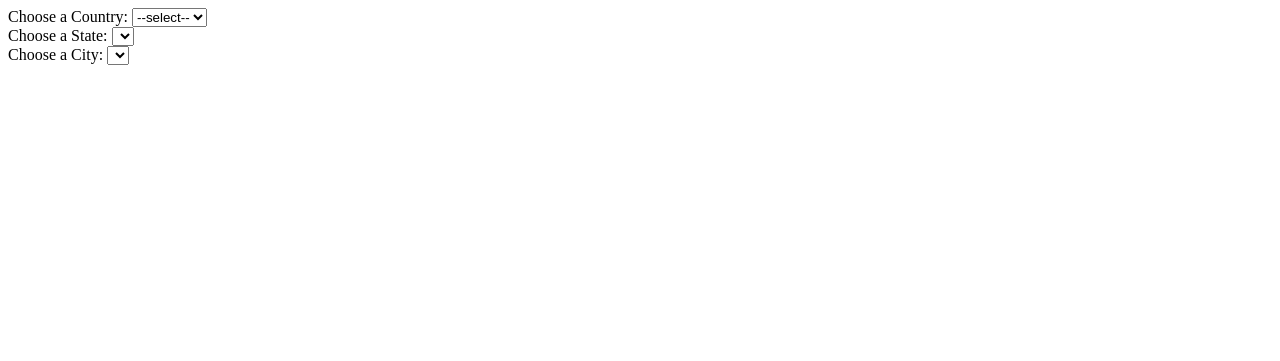
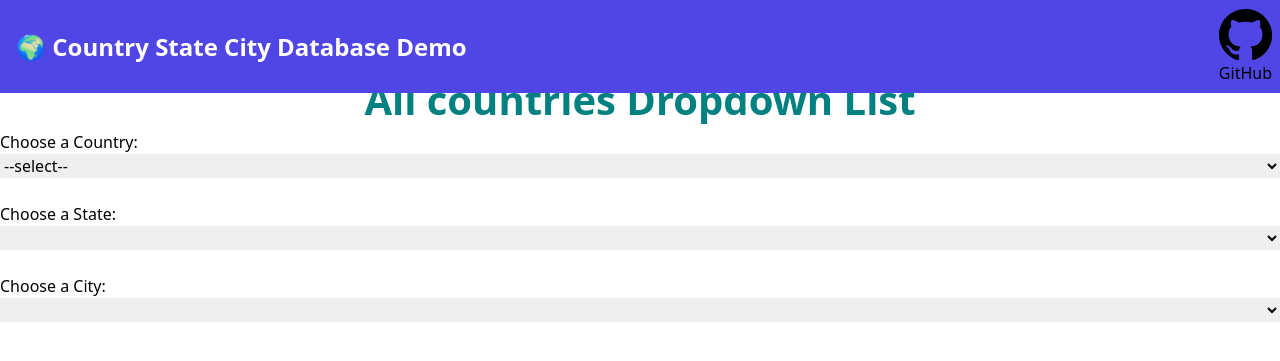
Before and after one commit to MouktikaDas/csc, a Django app: page / in a window 1280 px wide. Shown: the top 361 px of the page. Run offline with Django 4.2, Linux system fonts and the light colour scheme; lists and menus that the app fills with data are empty.

Commit message:
index page header updated

```diff
--- a/core/templates/index.html
+++ b/core/templates/index.html
@@ -1,12 +1,59 @@
 <!DOCTYPE html>
 <html lang="en">
+
 <head>
     <meta charset="UTF-8">
     <meta http-equiv="X-UA-Compatible" content="IE=edge">
     <meta name="viewport" content="width=device-width, initial-scale=1.0">
     <title>Country-State-City</title>
+
+    <!-- Vendor CSS -->
+    <link href="https://unpkg.com/tailwindcss@^1.0/dist/tailwind.min.css" rel="stylesheet">
+
+    <!-- Custom Styles -->
+    <link href="./new.css" rel="stylesheet" />
+    <style>
+        body {
+            display: grid;
+        }
+
+        label {
+            display: block;
+        }
+
+        h1 {
+            color: teal;
+        }
+
+        .container {
+            margin: auto;
+        }
+
+        pre {
+            display: none;
+        }
+    </style>
 </head>
+
 <body>
+    <nav class="bg-indigo-600 p-2 mt-0 fixed w-full z-10 top-0">
+        <div class="container mx-auto flex flex-wrap items-center">
+            <div class="flex w-full md:w-1/2 justify-center md:justify-start text-white font-bold">
+                <div class="text-white no-underline hover:text-white hover:no-underline">
+                    <span class="text-2xl pl-2">🌍 Country State City Database Demo</span>
+                </div>
+            </div>
+            <div class="flex w-full content-center justify-between md:w-1/2 md:justify-end">
+                <a href="https://github.com/dr5hn/countries-states-cities-database" class="github" target="_blank"
+                    rel="noopener noreferrer"><svg xmlns="http://www.w3.org/2000/svg" viewBox="0 0 24 24">
+                        <path fill="currentColor"
+                            d="M12 .5C5.37.5 0 5.78 0 12.292c0 5.211 3.438 9.63 8.205 11.188.6.111.82-.254.82-.567 0-.28-.01-1.022-.015-2.005-3.338.711-4.042-1.582-4.042-1.582-.546-1.361-1.335-1.725-1.335-1.725-1.087-.731.084-.716.084-.716 1.205.082 1.838 1.215 1.838 1.215 1.07 1.803 2.809 1.282 3.495.981.108-.763.417-1.282.76-1.577-2.665-.295-5.466-1.309-5.466-5.827 0-1.287.465-2.339 1.235-3.164-.135-.298-.54-1.497.105-3.121 0 0 1.005-.316 3.3 1.209.96-.262 1.98-.392 3-.398 1.02.006 2.04.136 3 .398 2.28-1.525 3.285-1.209 3.285-1.209.645 1.624.24 2.823.12 3.121.765.825 1.23 1.877 1.23 3.164 0 4.53-2.805 5.527-5.475 5.817.42.354.81 1.077.81 2.182 0 1.578-.015 2.846-.015 3.229 0 .309.21.678.825.56C20.565 21.917 24 17.495 24 12.292 24 5.78 18.627.5 12 .5z">
+                        </path>
+                    </svg>GitHub</a>
+            </div>
+        </div>
+    </nav>
+    <h1 style="font-size:40px; margin-top:70px; font-weight:bolder; text-align:center;">All countries Dropdown List</h1>
 
     <label for="country">Choose a Country:</label>
     <select name="country" id="country">
@@ -20,6 +67,7 @@
     <label for="city">Choose a City:</label>
     <select name="city" id="city">
     </select>
+
     <br>
     <pre id="data-country"></pre>
     <pre id="data-state"></pre>
@@ -27,9 +75,9 @@
 
     <script src="https://ajax.googleapis.com/ajax/libs/jquery/3.3.1/jquery.min.js"></script>
     <script defer>
-    var country=[]
-    var city=[]
-    var state=[]
+        var country = []
+        var city = []
+        var state = []
         // get countries ajax
 
         $('#country').html(`<option value='${JSON.stringify('select')}'>--select--</option>`);
@@ -37,7 +85,7 @@
             url: 'https://csc.pythonanywhere.com/api/country/',
             type: 'GET',
             dataType: 'json',
-        success: function(data) {
+            success: function (data) {
                 console.log(data);
                 country = data;
                 for (var i = 0; i < data.length; i++) {
@@ -48,7 +96,7 @@
 
 
         // get states ajax
-    $('#country').on('change', function() {
+        $('#country').on('change', function () {
             $('#state').html(`<option value='${JSON.stringify('select')}'>--select--</option>`);
             $('#city').html(`<option value='${JSON.stringify('select')}'>--select--</option>`);
             $('#data-country').text('');
@@ -56,13 +104,13 @@
             $('#data-city').text('');
             value = $(this).val();
             value = JSON.parse(value);
-        if(value=='select')return;
-        $('#data-country').text(JSON.stringify(value,undefined,2));
+            if (value == 'select') return;
+            $('#data-country').text(JSON.stringify(value, undefined, 2));
             $.ajax({
                 url: 'https://csc.pythonanywhere.com/api/state/' + value.id,
                 type: 'GET',
                 dataType: 'json',
-            success: function(data) {
+                success: function (data) {
                     console.log(data);
                     state = data;
                     for (var i = 0; i < data.length; i++) {
@@ -74,20 +122,20 @@
 
 
         // get cities ajax
-    $('#state').on('change', function() {
+        $('#state').on('change', function () {
             $('#city').html(`<option value='${JSON.stringify('select')}'>--select--</option>`);
             $('#data-state').text('');
             $('#data-city').text('');
             value = $(this).val();
             value = $(this).val();
             value = JSON.parse(value);
-        if(value=='select')return;
-        $('#data-state').text(JSON.stringify(value,undefined,2));
+            if (value == 'select') return;
+            $('#data-state').text(JSON.stringify(value, undefined, 2));
             $.ajax({
                 url: 'https://csc.pythonanywhere.com/api/city/' + value.id,
                 type: 'GET',
                 dataType: 'json',
-            success: function(data) {
+                success: function (data) {
                     console.log(data);
                     city = data;
                     for (var i = 0; i < data.length; i++) {
@@ -97,13 +145,14 @@
             });
         });
 
-    $('#city').on('change', function() {
+        $('#city').on('change', function () {
             $('#data-city').text('');
             value = $(this).val();
             value = JSON.parse(value);
-        if(value=='select')return;
-        $('#data-city').text(JSON.stringify(value,undefined,2));
+            if (value == 'select') return;
+            $('#data-city').text(JSON.stringify(value, undefined, 2));
         });
     </script>
 </body>
+
 </html>
```
Lines whose indentation alone changed are shown as unchanged.
